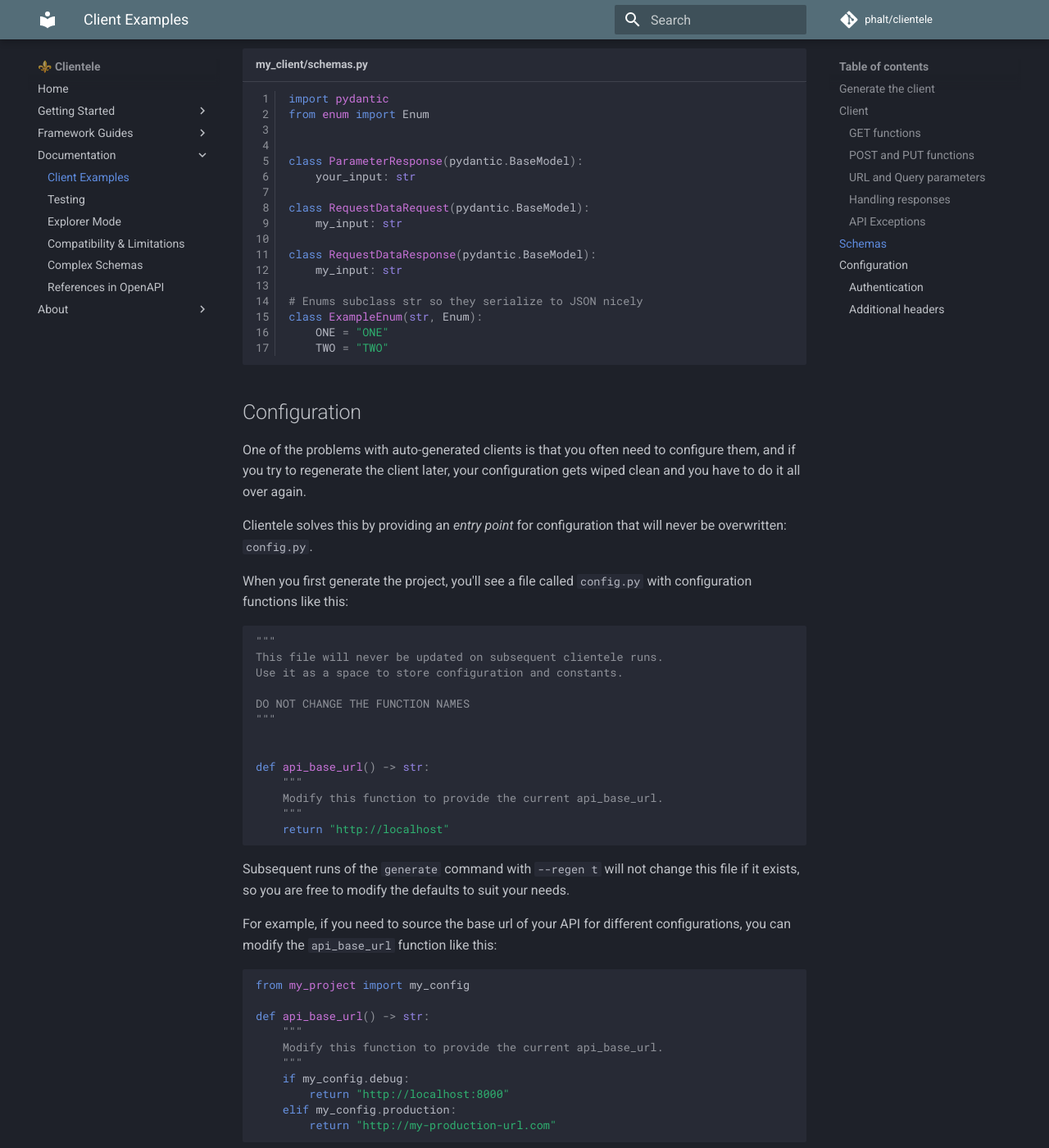
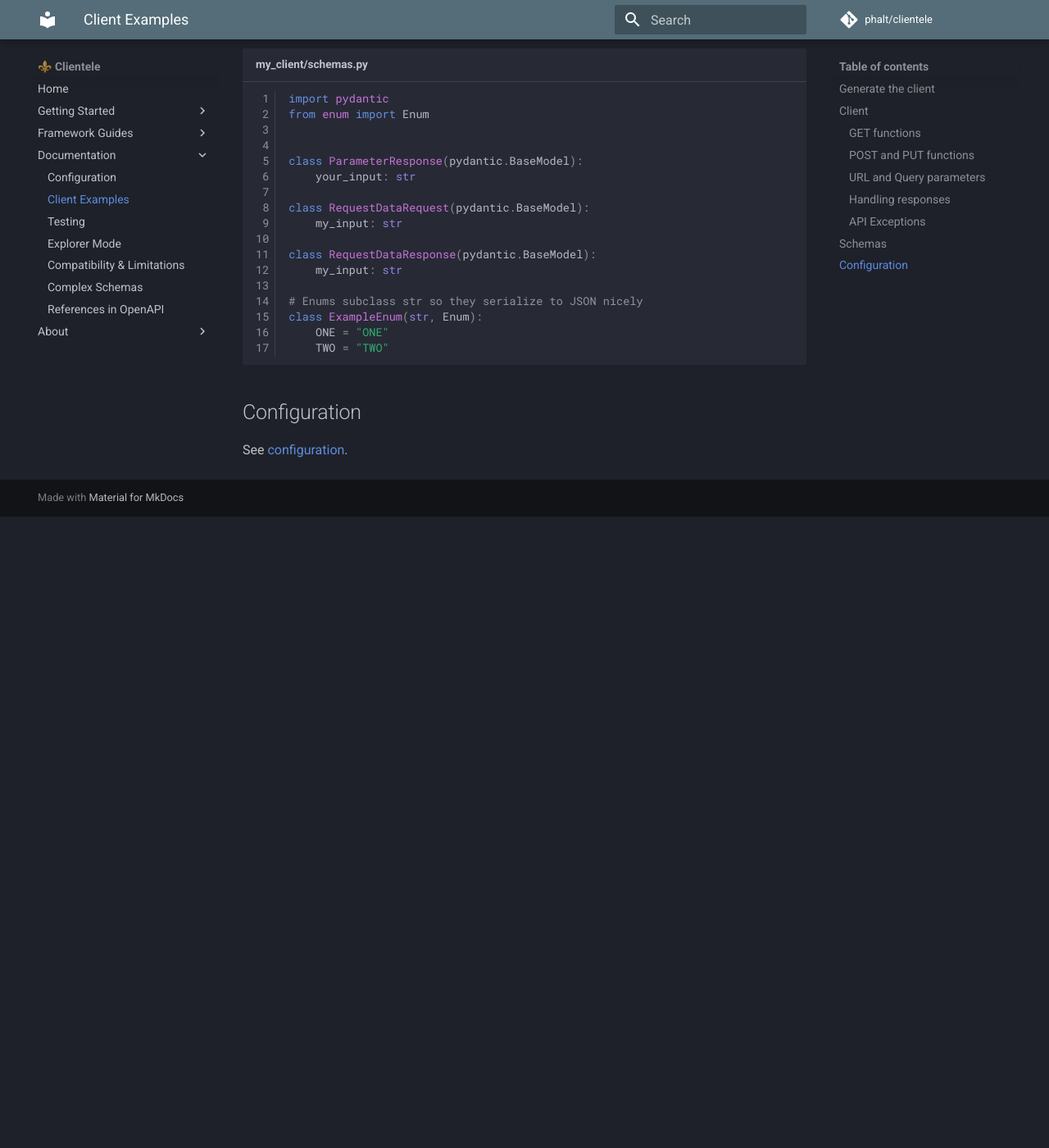
Before and after one commit to phalt/clientele, an MkDocs documentation site: the page built from docs/examples.md, in a window 1280 px wide and 1400 px high, scrolled down 3473 px. Shown: the whole window at 82% size. Built offline with MkDocs 1.6.1 and Material for MkDocs 9.7.7, drawn with Linux system fonts in a browser that asks for light colours; comment, search, counter and statistics services are not loaded; after the commit the page ends 4103 px from its top, so only the background shows below that; some of the changed text lies outside the part shown.

Commit message:
Update docs

````diff
--- a/docs/examples.md
+++ b/docs/examples.md
@@ -169,87 +169,4 @@ class ExampleEnum(str, Enum):
 
 ## Configuration
 
-One of the problems with auto-generated clients is that you often need to configure them, and if you try to regenerate the client later, your configuration gets wiped clean and you have to do it all over again.
-
-Clientele solves this by providing an _entry point_ for configuration that will never be overwritten: `config.py`.
-
-When you first generate the project, you'll see a file called `config.py` with configuration functions like this:
-
-```python
-"""
-This file will never be updated on subsequent clientele runs.
-Use it as a space to store configuration and constants.
-
-DO NOT CHANGE THE FUNCTION NAMES
-"""
-
-
-def api_base_url() -> str:
-    """
-    Modify this function to provide the current api_base_url.
-    """
-    return "http://localhost"
-```
-
-Subsequent runs of the `generate` command with `--regen t` will not change this file if it exists, so you are free to modify the defaults to suit your needs.
-
-For example, if you need to source the base url of your API for different configurations, you can modify the `api_base_url` function like this:
-
-```py
-
-from my_project import my_config
-
-def api_base_url() -> str:
-    """
-    Modify this function to provide the current api_base_url.
-    """
-    if my_config.debug:
-        return "http://localhost:8000"
-    elif my_config.production:
-        return "http://my-production-url.com"
-```
-
-Just keep the function names the same and you're good to go.
-
-### Authentication
-
-If your OpenAPI spec provides security information for the following authentication methods:
-
-* HTTP Bearer
-* HTTP Basic
-
-Then clientele will provide you information on the environment variables you need to set to
-make this work during the generation. For example:
-
-```sh
-Please see my_client/config.py to set authentication variables
-```
-
-The `config.py` file will have entry points for you to configure, for example, HTTP Bearer authentication will need the `get_bearer_token` function to be updated, something like this:
-
-```py
-
-def get_bearer_token() -> str:
-    """
-    HTTP Bearer authentication.
-    Used by many authentication methods - token, jwt, etc.
-    Does not require the "Bearer" content, just the key as a string.
-    """
-    from os import environ
-    return environ.get("MY_AUTHENTICATION_TOKEN")
-```
-
-### Additional headers
-
-If you want to pass specific headers with all requests made by the client, you can configure the `additional_headers` function in `config.py` to do this.
-
-```py
-def additional_headers() -> dict:
-    """
-    Modify this function to provide additional headers to all
-    HTTP requests made by this client.
-    """
-    return {}
-```
-
-Note that if you're using authentication headers, the authentication headers **will overwrite these defaults** if the keys match.
+See [configuration](configuration.md).
--- a/mkdocs.yml
+++ b/mkdocs.yml
@@ -17,6 +17,7 @@ nav:
     - Django REST Framework: framework-drf.md
     - Django Ninja: framework-django-ninja.md
   - Documentation:
+    - Configuration: configuration.md
     - Client Examples: examples.md
     - Testing: testing.md
     - Explorer Mode: explore.md
````
